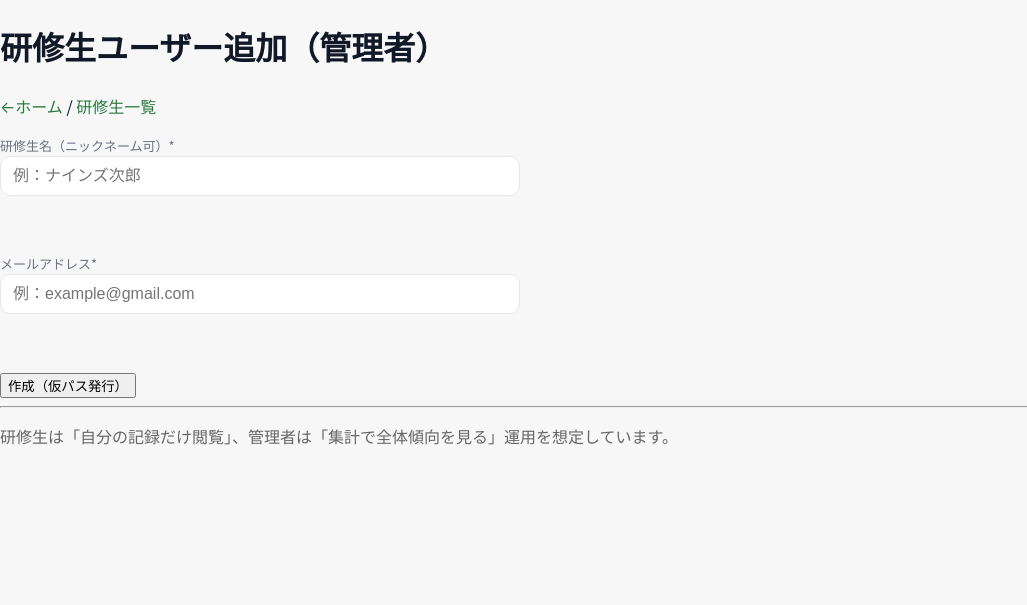
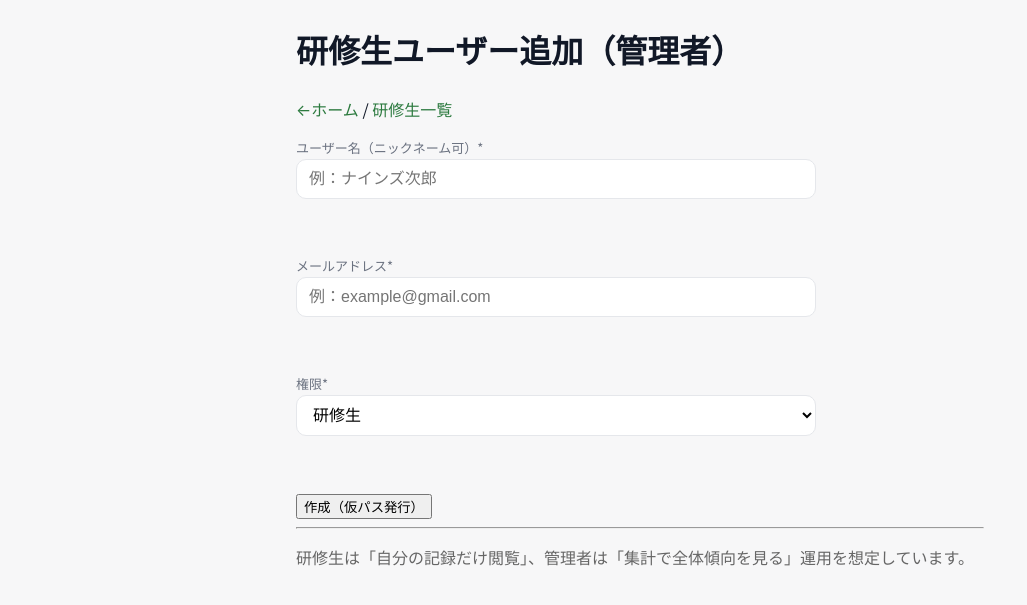
Before and after one commit to onoderakouya/nines_diary, a PHP site: page /admin_user_new.php in a window 1280 px wide. Shown: the part 65-670 px from the top of the page, without its empty margins (0-1027 px from the left). Run offline with PHP 8.4, Linux system fonts and the light colour scheme; the visitor is signed in with stand-in values (Sample User, id 1).

Commit message:
admin_user_new画面のコンテンツを中央寄せに調整

```diff
--- a/admin_user_new.php
+++ b/admin_user_new.php
@@ -22,6 +22,11 @@ $error = '';
 if ($_SERVER['REQUEST_METHOD'] === 'POST') {
   $name  = trim((string)($_POST['name'] ?? ''));
   $email = trim((string)($_POST['email'] ?? ''));
+  $role  = (string)($_POST['role'] ?? 'trainee');
+  $allowedRoles = ['trainee', 'admin'];
+  if (!in_array($role, $allowedRoles, true)) {
+    $role = 'trainee';
+  }
 
   if ($name === '' || $email === '') {
     $error = '名前とメールアドレスは必須です。';
@@ -38,18 +43,20 @@ if ($_SERVER['REQUEST_METHOD'] === 'POST') {
       $hash = password_hash($tempPass, PASSWORD_DEFAULT);
 
       $ins = $pdo->prepare("INSERT INTO users(name,email,password_hash,role,created_at)
-        VALUES(:name,:email,:hash,'trainee',:created_at)
+        VALUES(:name,:email,:hash,:role,:created_at)
       ");
       $ins->execute([
         ':name' => $name,
         ':email' => $email,
         ':hash' => $hash,
+        ':role' => $role,
         ':created_at' => date('c'),
       ]);
 
       $created = [
         'name' => $name,
         'email' => $email,
+        'role' => $role,
         'temp_password' => $tempPass, // 画面に一度だけ表示
       ];
     }
@@ -68,6 +75,7 @@ if ($_SERVER['REQUEST_METHOD'] === 'POST') {
 <body>
 <?php renderGlobalTopbar($admin); ?>
 
+  <main style="max-width:720px;margin:24px auto;padding:0 16px;">
   <h1>研修生ユーザー追加（管理者）</h1>
   <p><a href="index.php">←ホーム</a> / <a href="admin_user_list.php">研修生一覧</a></p>
 
@@ -80,20 +88,28 @@ if ($_SERVER['REQUEST_METHOD'] === 'POST') {
       <h2 style="margin:0 0 8px 0">作成しました</h2>
       <div>名前：<?=e($created['name'])?></div>
       <div>メール：<?=e($created['email'])?></div>
+      <div>権限：<?=e($created['role'] === 'admin' ? '管理者' : '研修生')?></div>
       <div><b>仮パスワード：</b><span style="font-size:1.2em"><?=e($created['temp_password'])?></span></div>
       <p style="color:#555;margin:8px 0 0 0">
-        ※この仮パスワードは今この画面でしか表示されません。必ず控えて研修生に共有してください。
+        ※この仮パスワードは今この画面でしか表示されません。必ず控えて追加したユーザーに共有してください。
       </p>
     </div>
   <?php endif; ?>
 
   <form method="post" style="max-width:520px">
-    <label>研修生名（ニックネーム可）*<br>
+    <label>ユーザー名（ニックネーム可）*<br>
       <input name="name" required style="width:100%" placeholder="例：ナインズ次郎">
     </label><br><br>
 
     <label>メールアドレス*<br>
       <input name="email" type="email" required style="width:100%" placeholder="例：example@gmail.com">
+    </label><br><br>
+
+    <label>権限*<br>
+      <select name="role" required style="width:100%">
+        <option value="trainee" <?= (($_POST['role'] ?? 'trainee') === 'trainee') ? 'selected' : '' ?>>研修生</option>
+        <option value="admin" <?= (($_POST['role'] ?? '') === 'admin') ? 'selected' : '' ?>>管理者</option>
+      </select>
     </label><br><br>
 
     <button type="submit">作成（仮パス発行）</button>
@@ -103,5 +119,6 @@ if ($_SERVER['REQUEST_METHOD'] === 'POST') {
   <p style="color:#666">
     研修生は「自分の記録だけ閲覧」、管理者は「集計で全体傾向を見る」運用を想定しています。
   </p>
+  </main>
 </body>
 </html>
```
